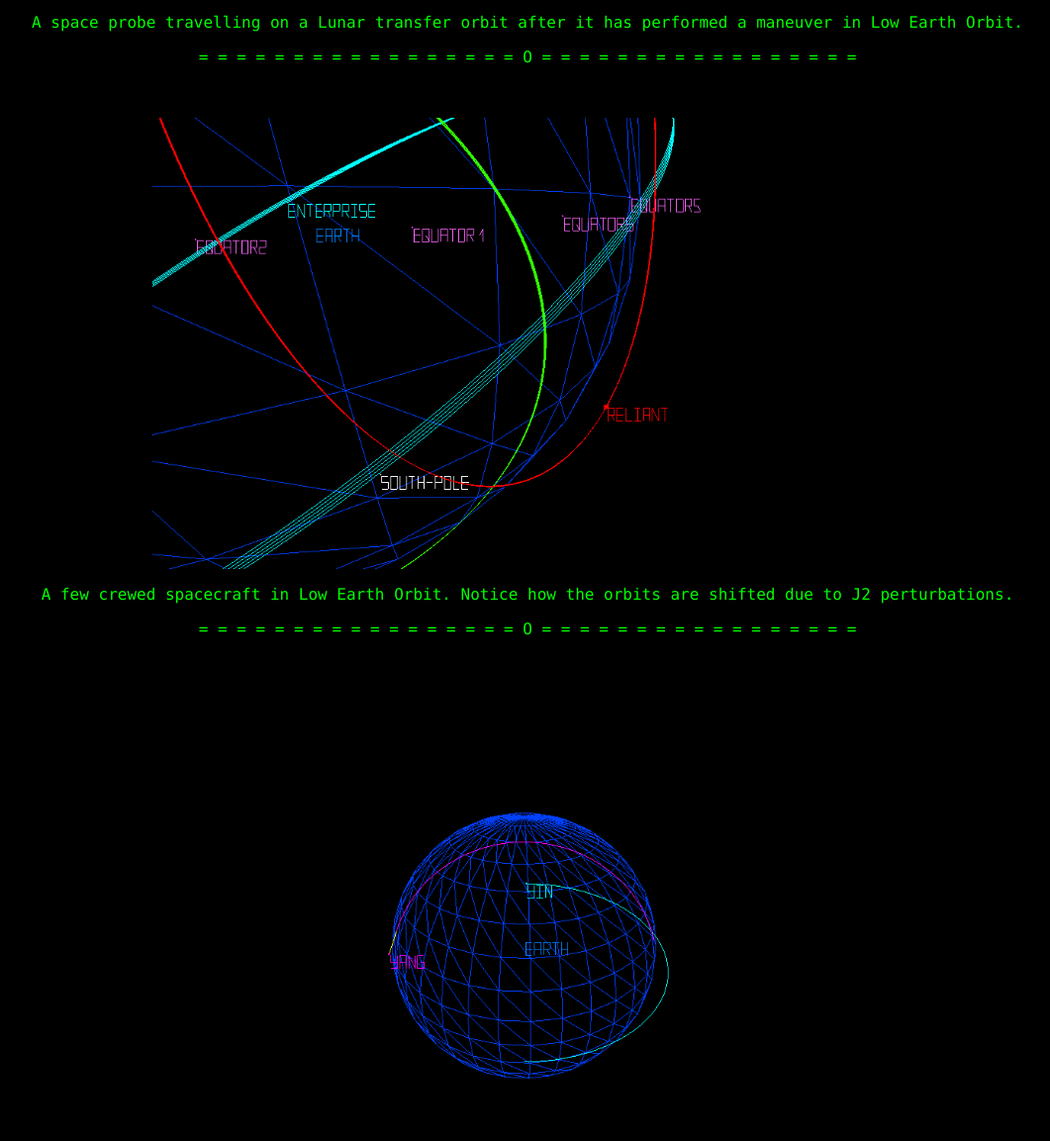
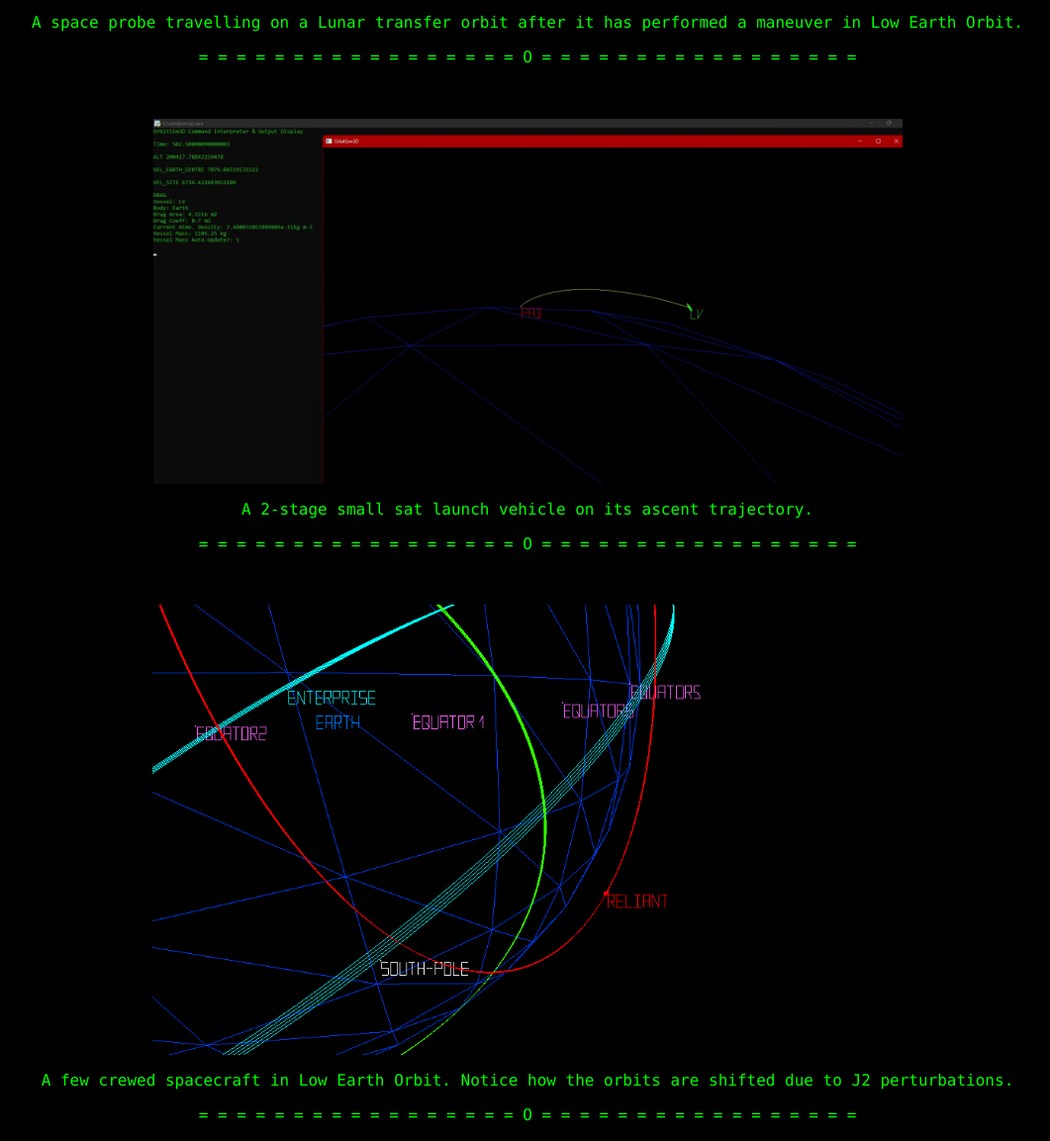
Before and after one commit to arda-guler/OrbitSim3D-web, a plain HTML site: page gallery.html in a window 1280 px wide. Shown: the part 1203-2356 px from the top of the page at 99% size, without its empty margins (107-1168 px from the left). Drawn offline with Linux system fonts and the light colour scheme.

Commit message:
Add new screenshot

```diff
--- a/gallery.html
+++ b/gallery.html
@@ -148,6 +148,15 @@ p {
 	<br><br>
 
 	<div>
+	<a href="imgs/launch_vehicle.png">
+		<img src="imgs/launch_vehicle.png" class="center" style="width:60%;height:auto;">
+	</a>
+	<p style="text-align:center;color:rgb(0,255,0);">A 2-stage small sat launch vehicle on its ascent trajectory.</p>
+	<p class=phead style="text-align:center;color:rgb(0,255,0);">= = = = = = = = = = = = = = = = = O = = = = = = = = = = = = = = = = =</p>
+	</div>
+	<br><br>
+
+	<div>
 	<a href="imgs/enterprise-reliant.PNG">
 		<img src="imgs/enterprise-reliant.PNG" class="center" style="width:60%;height:auto;">
 	</a>
```
Also changed, not shown: imgs/launch_vehicle.png (added).
